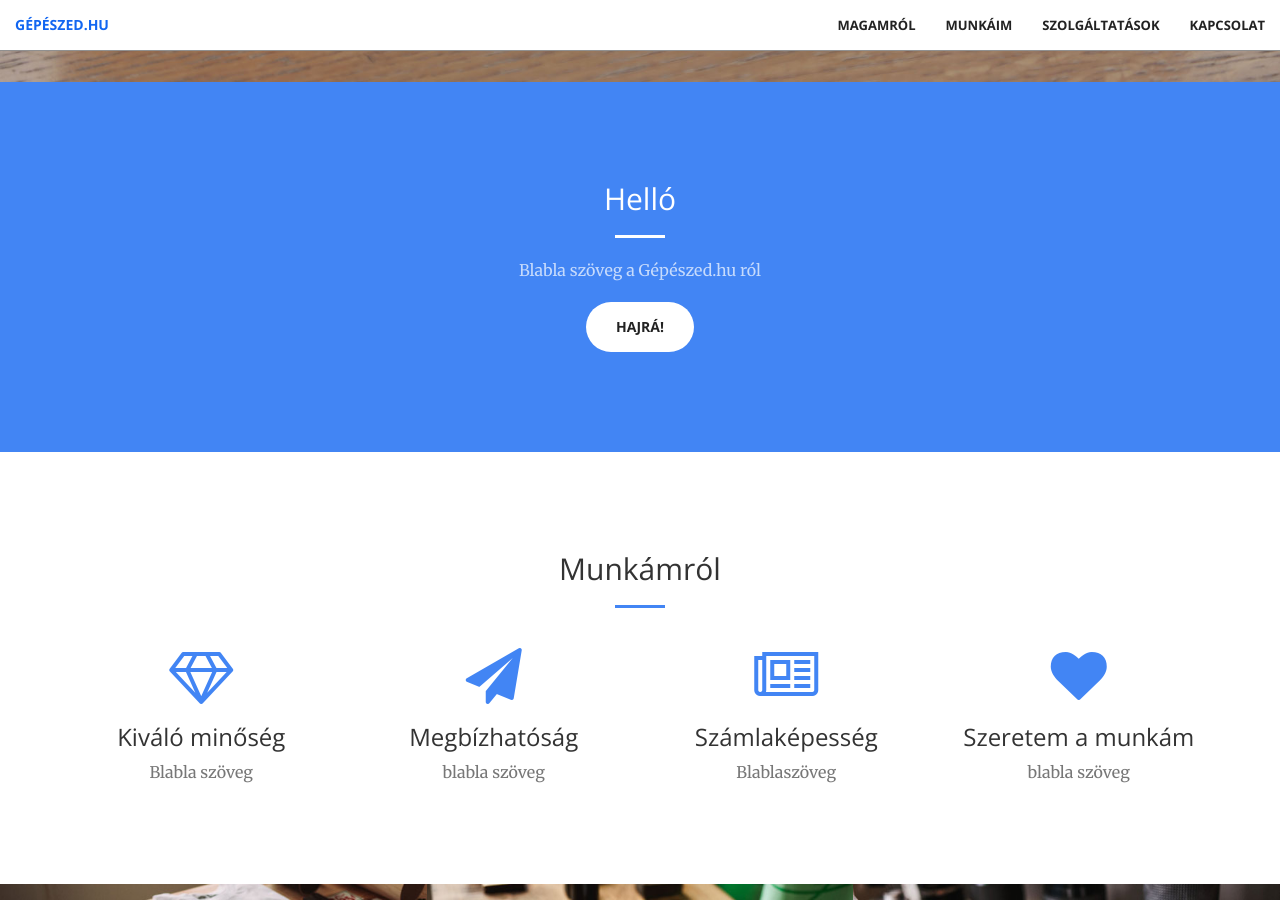
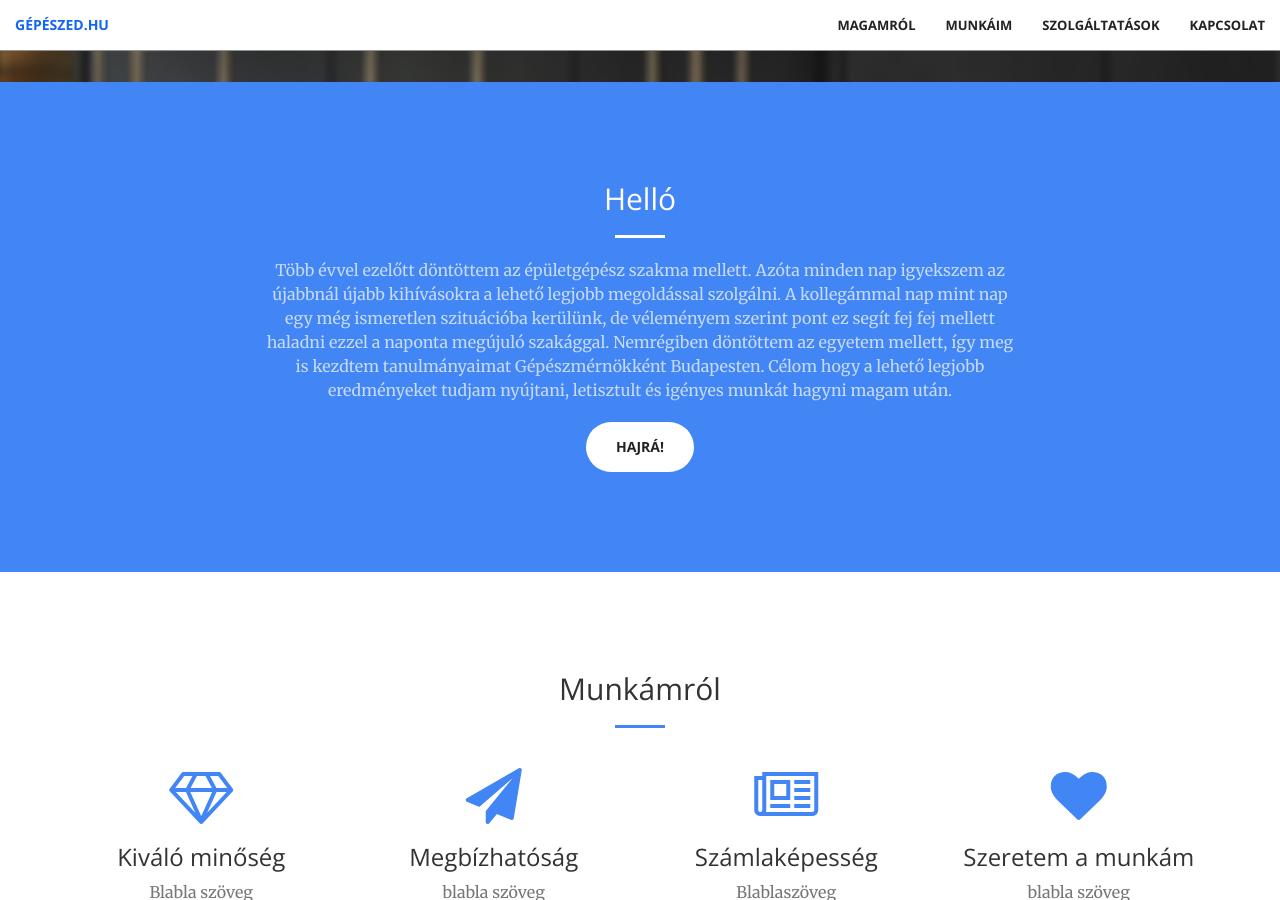
Before and after one commit to Kymopholeia/Kymopholeia.github.io, a Jekyll site: the page built from index.html, in a window 1280 px wide and 900 px high, scrolled down 818 px. Built offline with Jekyll 4.4.1, drawn with Linux system fonts in a browser that asks for light colours.

Commit message:
about be blurb and new header

```diff
--- a/_includes/about_me.html
+++ b/_includes/about_me.html
@@ -4,7 +4,8 @@
             <div class="col-lg-8 col-lg-offset-2 text-center">
                 <h2 class="section-heading">Helló</h2>
                 <hr class="light">
-                <p class="text-faded">Blabla szöveg a Gépészed.hu ról</p>
+                <p class="text-faded">Több évvel ezelőtt döntöttem az épületgépész szakma mellett. Azóta minden nap igyekszem az újabbnál újabb kihívásokra a lehető legjobb megoldással szolgálni. A kollegámmal nap mint nap egy még ismeretlen szituációba kerülünk, de véleményem szerint pont ez segít fej fej mellett haladni ezzel a naponta megújuló szakággal.
+                    Nemrégiben döntöttem az egyetem mellett, így meg is kezdtem tanulmányaimat Gépészmérnökként Budapesten. Célom hogy a lehető legjobb eredményeket tudjam nyújtani, letisztult és igényes munkát hagyni magam után.</p>
                 <a href="#" class="btn btn-default btn-xl">Hajrá!</a>
             </div>
         </div>
```
Also changed, not shown: img/header.jpg.
